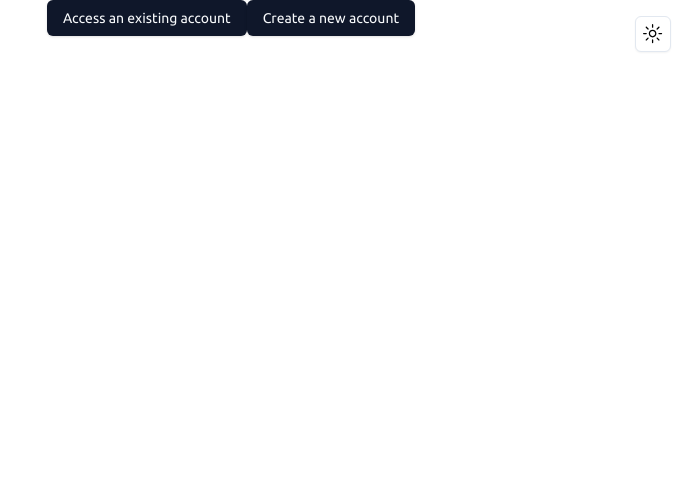
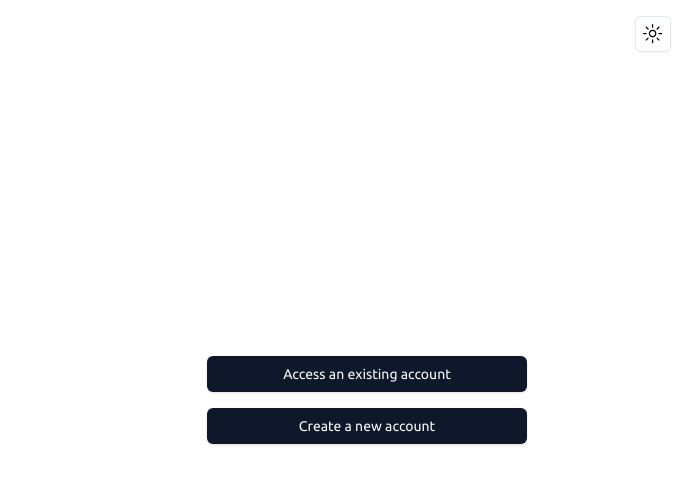
Before and after one commit to arantebw/sto-rosario-handicrafts, a Next.js app: page / in a window 1280 px wide. Shown: the top 484 px of the page, without its empty margins (593-1280 px from the left). Built offline with nearby package versions, Linux system fonts and the light colour scheme.

Commit message:
feat(landing-page): ✨ align the components accordingly

```diff
--- a/src/app/page.tsx
+++ b/src/app/page.tsx
@@ -7,13 +7,17 @@ export default function Home() {
       <div className="absolute top-4 right-4">
         <ModeToggle />
       </div>
-      <div className="w-1/2">
-        <h1>{process.env.APP_NAME}</h1>
-        <h2>{process.env.APP_DESCRIPTION}</h2>
+      <div className="w-1/2 flex flex-col justify-center">
+        <div className="w-3/4 mx-auto">
+          <h1 className="text-5xl text-center mb-4">{process.env.APP_NAME}</h1>
+          <h2 className="text-center">{process.env.APP_DESCRIPTION}</h2>
+        </div>
       </div>
-      <div className="w-1/2">
-        <ButtonLink label="Access an existing account" path="/login" />
-        <ButtonLink label="Create a new account" path="/register" />
+      <div className="w-1/2 flex flex-col justify-center">
+        <div className="w-1/2 mx-auto flex flex-col justify-center gap-4">
+          <ButtonLink label="Access an existing account" path="/login" />
+          <ButtonLink label="Create a new account" path="/register" />
+        </div>
       </div>
     </main>
   );
```
